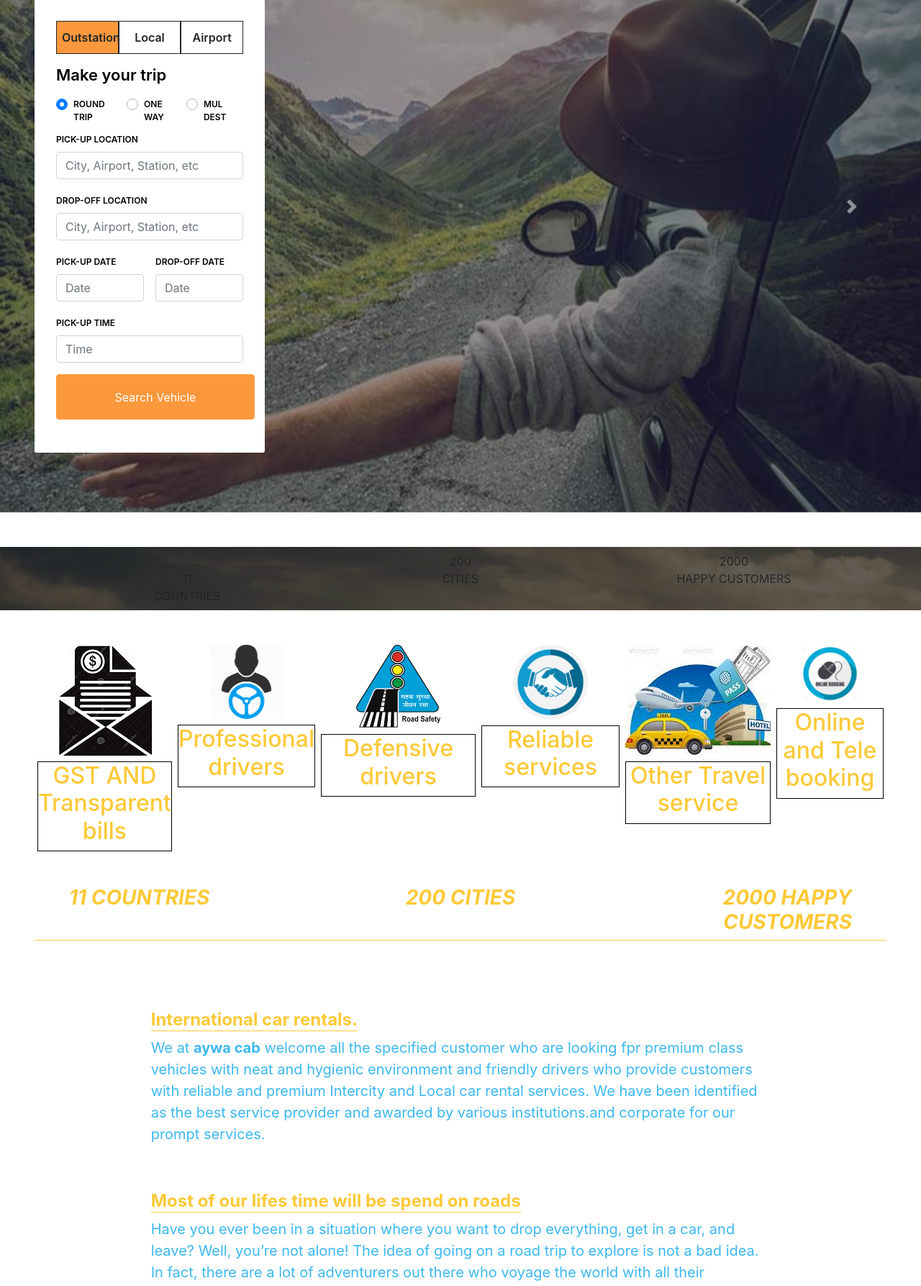
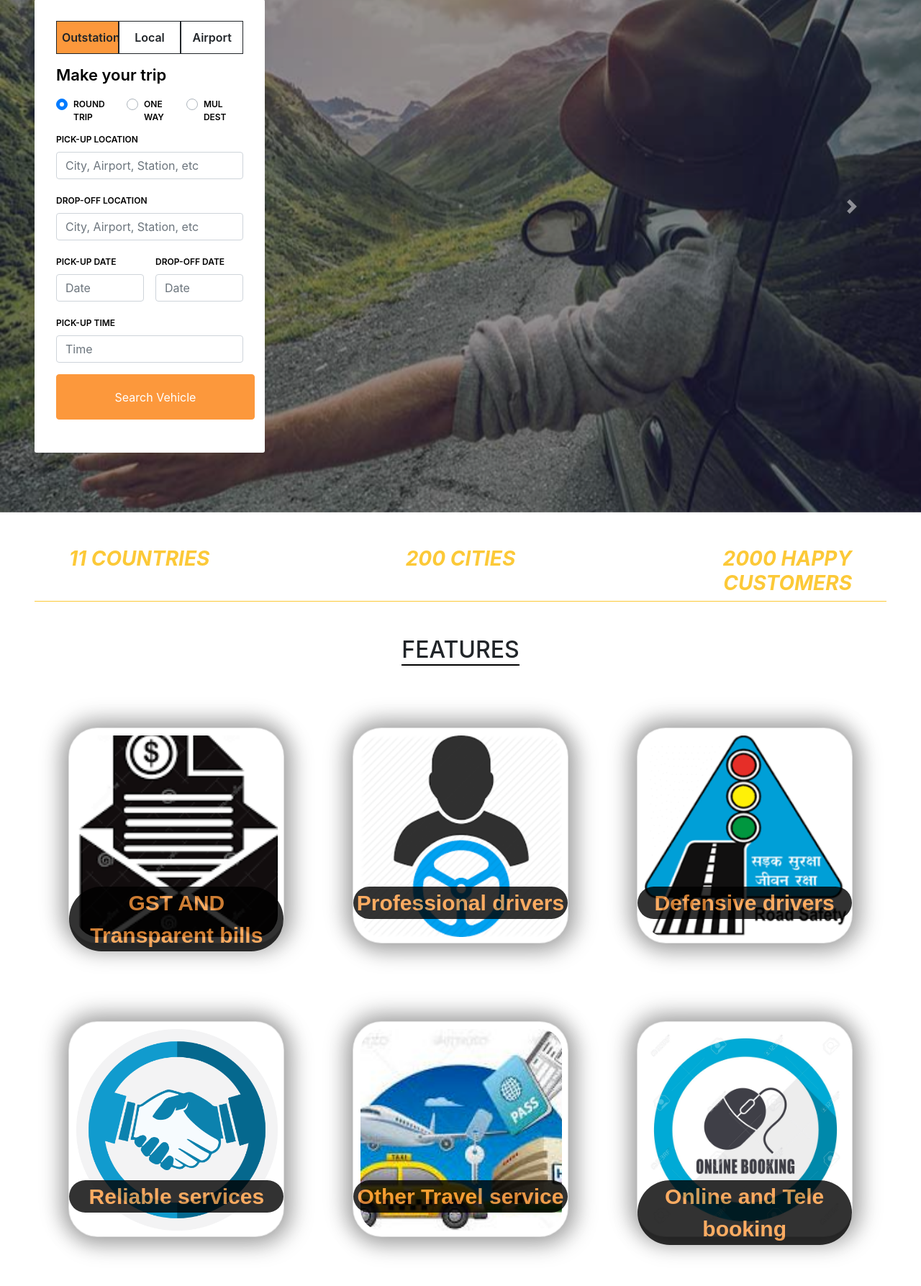
Before and after one commit to supreethsk/rental, a PHP site: page / in a window 1280 px wide. Shown: the part 138-1925 px from the top of the page at 72% size. Run offline with PHP 8.4, Linux system fonts and the light colour scheme; some libraries are stand-ins or nearby versions.

Commit message:
sup[designing added]

```diff
--- a/index.php
+++ b/index.php
@@ -14,7 +14,124 @@
     <link rel="stylesheet" href="//cdnjs.cloudflare.com/ajax/libs/timepicker/1.3.5/jquery.timepicker.min.css">
     <script src="https://ajax.googleapis.com/ajax/libs/jquery/3.4.1/jquery.min.js"></script>
     <script src="https://maps.googleapis.com/maps/api/js?v=3.exp&libraries=places&key=AIzaSyDI-vSjLZFp1EKPOf4yrA61Kvla82jtuQU"></script>
+   <style>
+.container{
+  text-align: center;
+}
+.btn11{
+  border: 1px solid #3498db;
+  background: none;
+  padding: 10px 20px;
+  font-size: 20px;
+  font-family: "montserrat";
+  cursor: pointer;
+  margin: 10px;
+  transition: 0.8s;
+  position: relative;
+  overflow: hidden;
+}
+.btn1,.btn2{
+  color: #3498db;
+}
+.btn3,.btn4{
+  color: #fff;
+}
+.btn1:hover,.btn2:hover{
+  color: black;
+}
+.btn3:hover,.btn4:hover{
+  color: #3498db;
+}
+.btn11::before{
+  content: "";
+  position: absolute;
+  left: 0;
+  width: 100%;
+  height: 0%;
+  background: #fc983c ;
+  z-index: -1;
+  transition: 0.8s;
+}
+.btn1::before,.btn3::before{
+  top: 0;
+  border-radius: 0 0 50% 50%;
+}
+.btn2::before,.btn4::before{
+  bottom: 0;
+  border-radius: 50% 50% 0 0;
+}
+.btn3::before,.btn4::before{
+  height: 180%;
+}
+.btn1:hover::before,.btn2:hover::before{
+  height: 180%;
+}
+.btn3:hover::before,.btn4:hover::before{
+  height: 0%;
+}
+       .card {
+  margin: 30px auto;
+  width: 300px;
+  height: 300px;
+  border-radius: 40px;
+box-shadow: 5px 5px 30px 7px rgba(0,0,0,0.25), -5px -5px 30px 7px rgba(0,0,0,0.22);
+  cursor: pointer;
+  transition: 0.4s;
+}
 
+.card .card_image {
+  width: inherit;
+  height: inherit;
+  border-radius: 40px;
+}
+
+.card .card_image img {
+  width: inherit;
+  height: inherit;
+  border-radius: 40px;
+  object-fit: cover;
+  padding:10px;
+}
+
+.card .card_title p{
+    background-color: black;
+  opacity: 0.8;
+  border-radius: 61px;
+}
+
+.card .card_title {
+  text-align: center;
+  border-radius: 0px 0px 40px 40px;
+  font-family: sans-serif;
+  font-weight: bold;
+  font-size: 30px;
+  margin-top: -80px;
+  height: 40px;
+
+}
+
+.card:hover {
+  transform: scale(0.9, 0.9);
+  box-shadow: 5px 5px 30px 15px rgba(0,0,0,0.25),
+    -5px -5px 30px 15px rgba(0,0,0,0.22);
+}
+
+.title-white {
+  color: #fc983c;
+}
+
+.title-black {
+  color: black;
+}
+
+@media all and (max-width: 500px) {
+  .card-list {
+    /* On small screens, we are no longer using row direction but column */
+    flex-direction: column;
+  }
+}
+
+   </style>
 </head>
 <body>
     <section id="header">
@@ -178,57 +295,6 @@
 
     </section>
 
-    <div class="bg">
-        <div class="LightBlueBg mt-5">
-
-        <div class="container">
-            <div class="row">
-            <div class="col-lg-4 col-sm-4 text-center border-blue-left py-2">
-            <span><i class="fa fa-building-o fa-2x text-white"></i></span><br>
-            <span>11</span><br>
-            <span>COUNTRIES</span>
-            </div>
-            <div class="col-lg-4 col-sm-4 text-center border-blue-left py-2">
-                <span><i class="fa fa-user fa-2x text-white"></i></span><span>200</span><br>
-            <span>CITIES</span>
-            </div>
-            <div class="col-lg-4 col-sm-4 text-center border-blue-left border-blue-right py-2">
-                <span><i class="fa fa-smile-o fa-2x text-white"></i></span>
-                <span>2000</span><br>
-            <span>HAPPY CUSTOMERS</span>
-            </div>
-            </div>
-        </div>
-    </div>
-    </div>
-
-    <div class="row m-5">
-        <div class="col p-0 pl-1 pr-1" style="text-align: center;">
-            <img src="images.png" alt="bill">
-            <div class="bor mt-2"><h2 class="yellow">GST AND Transparent bills</h2></div>
-        </div>
-        <div class="col p-0 pl-1 pr-1" style="text-align: center">
-        <img src="driver.png" class="w-53" alt="bill">
-        <div class="bor mt-2"><h2 class="yellow">Professional drivers</h2></div>
-        </div>
-        <div class="col p-0 pl-1 pr-1" style="text-align: center">
-        <img src="roadsafty.png" class="w-53" alt="bill">
-        <div class="bor mt-2"><h2 class="yellow" style="padding: 0 30px;">Defensive drivers</h2></div>
-        </div>
-        <div class="col p-0 pl-1 pr-1" style="text-align: center">
-        <img src="reliable.png" class="w-53" alt="bill">
-        <div class="bor mt-2"><h2 class="yellow" style="padding: 0 30px;">Reliable services</h2></div>
-        </div>
-        <div class="col p-0 pl-1 pr-1" style="text-align: center">
-        <img src="tour_related.png" alt="bill">
-        <div class="bor mt-2"><h2 class="yellow">Other Travel service</h2></div>
-        </div>
-        <div class="col p-0 pl-1 pr-1" style="text-align: center">
-        <img src="online.png" class="w-53" alt="bill">
-        <div class="bor mt-2"><h2 class="yellow">Online and Tele booking</h2></div>
-        </div>
-    </div>
-
     <div class="row m-5" style="border-bottom: 1px solid #FCC938;">
         <div class="col-4 pl-5">
            <h3 class="yellow"><b><i>11 COUNTRIES</i></b></h3>
@@ -241,6 +307,108 @@
         </div>
         <hr>
     </div>
+
+    <div class="row m-0 justify-content-center">
+        <h2 style="border-bottom:2px solid black">FEATURES</h2>
+    </div>
+
+    <div class="row m-5">
+        <div class="col p-0 pl-1 pr-1" style="text-align: center;">
+            <div class="card 1">
+                <div class="card_image"> <img src="images.png" /> </div>
+                <div class="card_title title-white">
+                    <p>GST AND Transparent bills</p>
+                </div>
+            </div>
+        </div>
+        <div class="col p-0 pl-1 pr-1" style="text-align: center">
+            <div class="card 1">
+                <div class="card_image"> <img src="driver.png" /> </div>
+                <div class="card_title title-white">
+                    <p>Professional drivers</p>
+                </div>
+            </div>
+        </div>
+        <div class="col p-0 pl-1 pr-1" style="text-align: center">
+            <div class="card 1">
+                <div class="card_image"> <img src="roadsafty.png" /> </div>
+                <div class="card_title title-white">
+                    <p>Defensive drivers</p>
+                </div>
+            </div>
+        </div>
+</div>
+<div class="row m-5">
+        <div class="col p-0 pl-1 pr-1" style="text-align: center">
+        <div class="card 1">
+                <div class="card_image"> <img src="reliable.png" /> </div>
+                <div class="card_title title-white">
+                    <p>Reliable services</p>
+                </div>
+            </div>
+        </div>
+        <div class="col p-0 pl-1 pr-1" style="text-align: center">
+        <div class="card 1">
+                <div class="card_image"> <img src="tour_related.png" /> </div>
+                <div class="card_title title-white">
+                    <p>Other Travel service</p>
+                </div>
+            </div>
+        </div>
+        <div class="col p-0 pl-1 pr-1" style="text-align: center">
+        <div class="card 1">
+                <div class="card_image"> <img style="width:inherit;padding: 11px;" src="online.png" /> </div>
+                <div class="card_title title-white">
+                    <p>Online and Tele booking</p>
+                </div>
+            </div>
+        </div>
+    </div>
+
+    <div id="carouselExampleIndicators" class="carousel slide" data-ride="carousel">
+  <ol class="carousel-indicators">
+    <li data-target="#carouselExampleIndicators" data-slide-to="0" class="active"></li>
+    <li data-target="#carouselExampleIndicators" data-slide-to="1"></li>
+    <li data-target="#carouselExampleIndicators" data-slide-to="2"></li>
+  </ol>
+  <div class="carousel-inner">
+    <div class="carousel-item active">
+      <img class="d-block w-100" style="height:440px;" src="https://www.meru.in/assets/images/happy.jpg" alt="First slide">
+      <center class="mb-5">
+      <h3>12 million satisfied customers</h3>
+      <p>	Serving millions of customers for more than 10 years.</p>
+</center>
+    </div>
+    <div class="carousel-item">
+      <img class="d-block w-100" style="height:440px;" src="https://www.meru.in/assets/images/experts-hands-on-wheels.jpg" alt="Second slide">
+      <center class="mb-5">
+      <h3>Expert hands on wheel!</h3>
+      <p>Professional drivers at your service.</p>
+</center>
+    </div>
+    <div class="carousel-item">
+      <img class="d-block w-100" style="height:440px;" src="https://www.meru.in/assets/images/book-the-way.jpg" alt="Third slide">
+      <center class="mb-5">
+      <h3>Book the way you like!</h3>
+      <p>5 different ways to book your cab.</p>
+      <p class="service_modes">App &nbsp;  | &nbsp;  Website  &nbsp; | &nbsp;  Call Center  &nbsp; | &nbsp;  Google search &nbsp;  |  &nbsp; whatsapp Chat</p>
+</center>
+    </div>
+  </div>
+  <a class="carousel-control-prev" href="#carouselExampleIndicators" role="button" data-slide="prev">
+    <span class="carousel-control-prev-icon" aria-hidden="true"></span>
+    <span class="sr-only">Previous</span>
+  </a>
+  <a class="carousel-control-next" href="#carouselExampleIndicators" role="button" data-slide="next">
+    <span class="carousel-control-next-icon" aria-hidden="true"></span>
+    <span class="sr-only">Next</span>
+  </a>
+</div>
+
+<div class="row m-0 justify-content-center">
+        <h2 style="border-bottom:2px solid black">ABOUT US</h2>
+    </div>
+
 
     <div class="row m-5" >
         <div class="col-1"></div>
@@ -270,16 +438,17 @@ In fact, we see no other way to travel than by way of airplanes. But if you have
 then we will show you why travel by road is the new way of travel
         </p>
     </div>
-    <div class="row m-0" >
-        <h4 class="yellow ml-5" style="border-bottom: 1px solid #FCC938;"><b>SERVICES</b></h4>
+    <div class="row m-0 justify-content-center">
+        <h2 style="border-bottom:2px solid black">SERVICES</h2>
     </div>
-    <ul class="blue ml-5" style="font-size: 20px">
-                <li>Local Car Rentals</li>
-                <li>Outstation Taxi</li>
-                <li>One way Cabs</li>
-                <li>Corporate Car rentals</li>
-                <li>Airport Taxi</li>
-            </ul>
+
+<div class="container">
+  <button class="btn11 btn1">Local Car Rentals</button>
+  <button class="btn11 btn2">Outstation Taxi</button>
+  <button class="btn11 btn1">One way Cabs</button>
+  <button class="btn11 btn2">Corporate Car rentals</button>
+  <button class="btn11 btn1">Airport Taxi</button>
+</div>
     <div style="text-align: center" class="mb-5">
     <span class="blinking">Now travel begins by Calling AYAW !!!!</span>
     </div>
--- a/vehicle.php
+++ b/vehicle.php
@@ -160,7 +160,7 @@ $sql =" SELECT * FROM vehicle";
 
     ?>
     <div class="col-6 p-0">
-        <div class="row m-0 p-3">
+        <div class="row m-0 mt-4 p-3">
             <div class="col-sm-4">
                 <img src="<?php echo $car_image;?>" class="img-fluid " style="margin-bottom:12px " alt="Tata Indigo">
                 <span class="text-primary text-uppercase font-weight-bold pt-3"><?php echo $car_name; ?></span><br>
```
Also changed, not shown: admin1/admin/login.php (+97 -25 lines), login.scss (added, +84 -0 lines).
